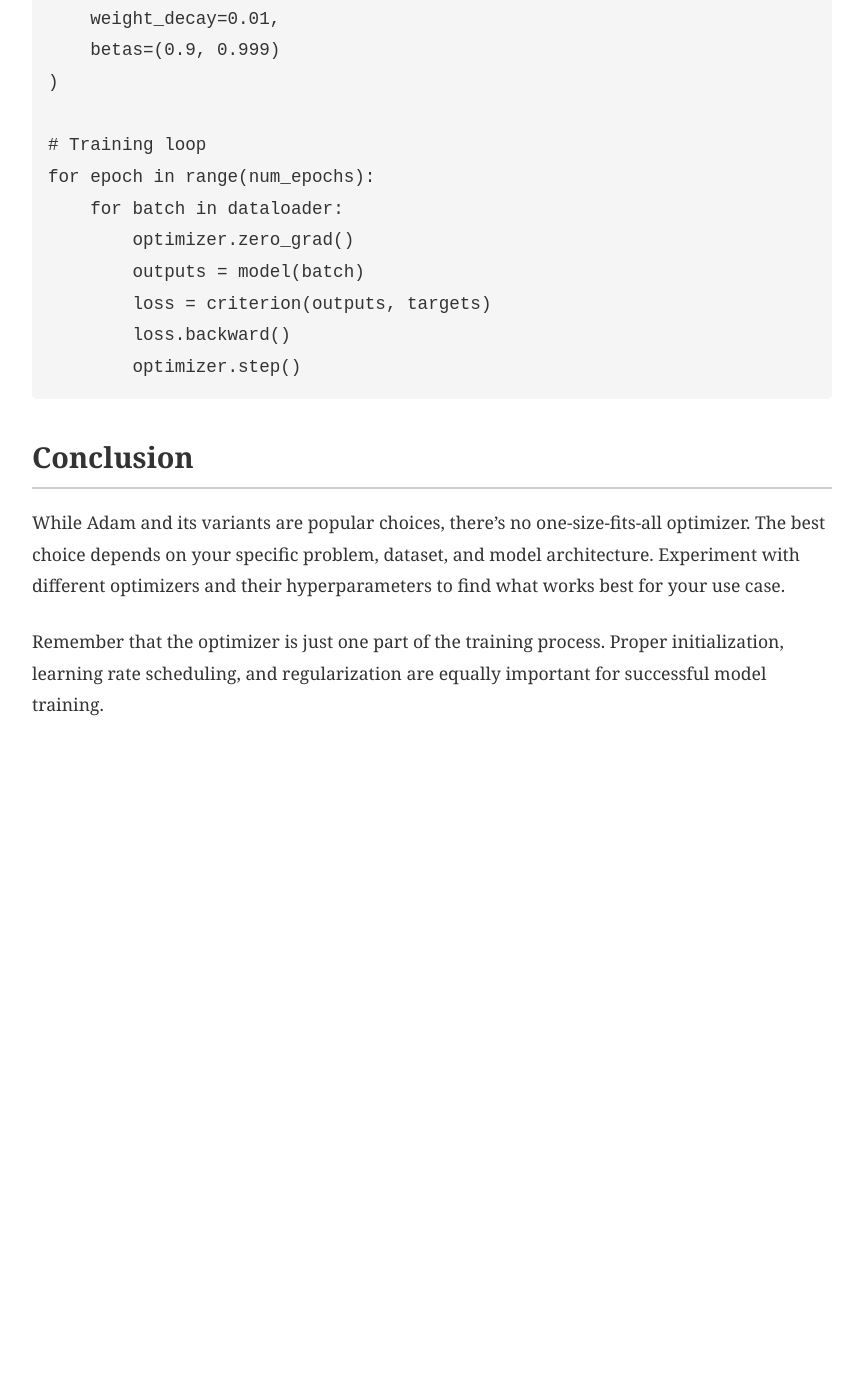
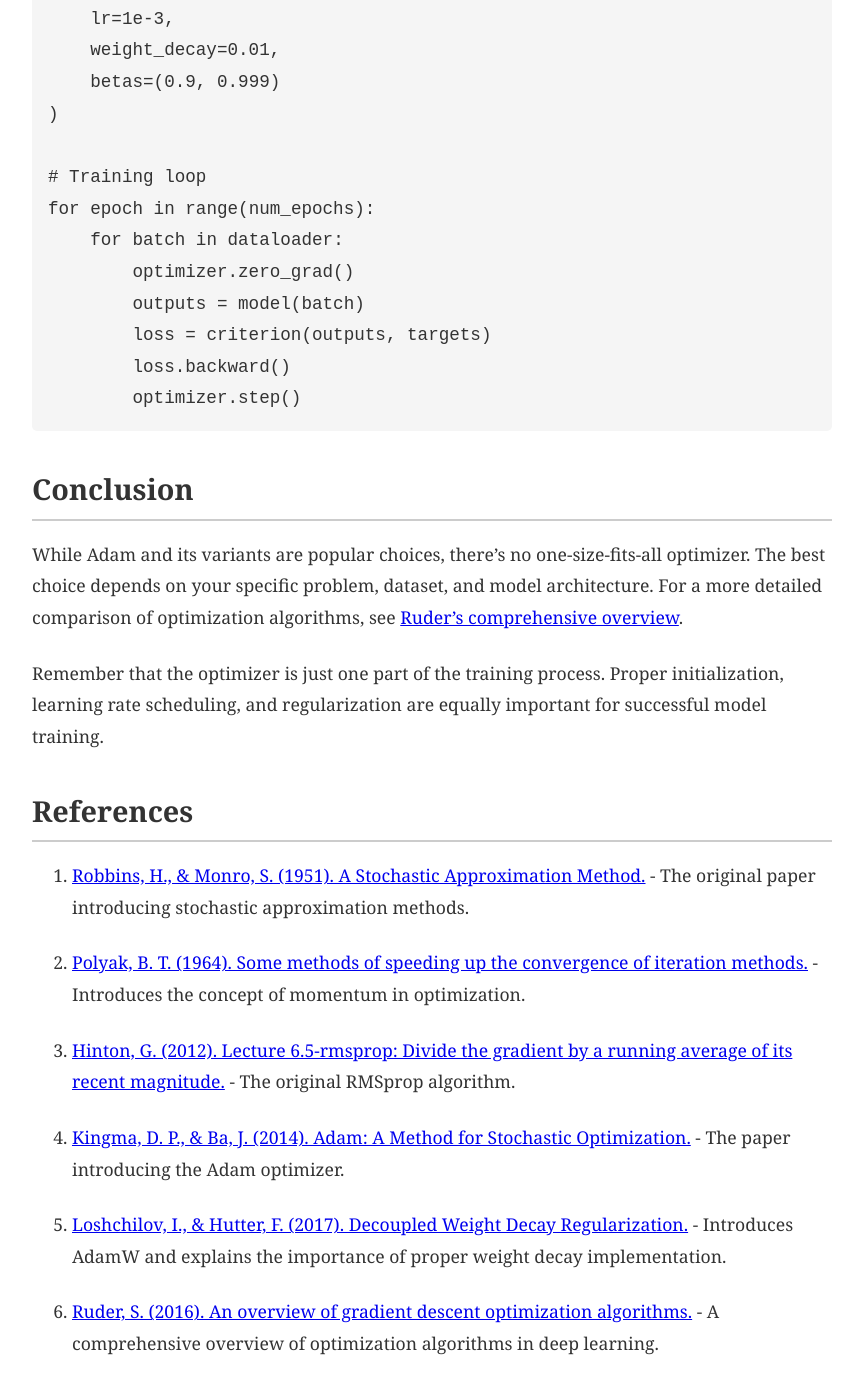
Before and after one commit to hamishhuggard/models-and-marginalia, a Jekyll site: the page built from docs/_posts/2024-05-20-optimizers.md, in a window 1280 px wide and 1400 px high, scrolled down 4676 px. Shown: the top 1394 px of the window, without its empty margins (208-1071 px from the left). Built offline with Jekyll 4.4.1, drawn with Linux system fonts in a browser that asks for light colours; before the commit the page ends 5437 px from its top, so only the background shows below that; some of the changed text lies outside the part shown.

Commit message:
Add references to papers in optimizer post

````diff
--- a/docs/_posts/2024-05-20-optimizers.md
+++ b/docs/_posts/2024-05-20-optimizers.md
@@ -8,7 +8,7 @@ description: "A comprehensive guide to optimization algorithms in deep learning,
 
 # Optimizers in Deep Learning
 
-Optimization algorithms are the engines that drive the training of neural networks. They determine how the model's parameters are updated to minimize the loss function. In this post, we'll explore the most important optimizers used in deep learning today.
+Optimization algorithms are the engines that drive the training of neural networks. They determine how the model's parameters are updated to minimize the loss function. In this post, we'll explore the most important optimizers used in deep learning today, from the foundational [stochastic approximation methods](https://projecteuclid.org/journals/annals-of-mathematical-statistics/volume-22/issue-3/A-Stochastic-Approximation-Method/10.1214/aoms/1177729586.full) to modern adaptive optimizers.
 
 ## Table of Contents
 
@@ -37,7 +37,7 @@ While simple, vanilla SGD has several limitations:
 
 ## Momentum
 
-Momentum helps SGD overcome local minima by adding a velocity term:
+[Momentum](https://link.springer.com/article/10.1007/BF01086565) helps SGD overcome local minima by adding a velocity term:
 
 ```python
 velocity = momentum * velocity - learning_rate * gradient
@@ -51,7 +51,7 @@ This helps the optimizer:
 
 ## RMSprop
 
-RMSprop adapts the learning rate for each parameter by dividing the gradient by a running average of its magnitude:
+[RMSprop](https://www.cs.toronto.edu/~tijmen/csc321/slides/lecture_slides_lec6.pdf) adapts the learning rate for each parameter by dividing the gradient by a running average of its magnitude:
 
 ```python
 cache = decay_rate * cache + (1 - decay_rate) * gradient**2
@@ -65,7 +65,7 @@ Key benefits:
 
 ## Adam (Adaptive Moment Estimation)
 
-Adam combines the benefits of momentum and RMSprop:
+[Adam](https://arxiv.org/abs/1412.6980) combines the benefits of momentum and RMSprop:
 
 ```python
 m = beta1 * m + (1 - beta1) * gradient
@@ -83,7 +83,7 @@ Adam's advantages:
 
 ## AdamW
 
-AdamW is a variant of Adam that implements weight decay correctly:
+[AdamW](https://arxiv.org/abs/1711.05101) is a variant of Adam that implements weight decay correctly:
 
 ```python
 w = w - learning_rate * (m_hat / (sqrt(v_hat) + epsilon) + weight_decay * w)
@@ -160,6 +160,20 @@ for epoch in range(num_epochs):
 
 ## Conclusion
 
-While Adam and its variants are popular choices, there's no one-size-fits-all optimizer. The best choice depends on your specific problem, dataset, and model architecture. Experiment with different optimizers and their hyperparameters to find what works best for your use case.
+While Adam and its variants are popular choices, there's no one-size-fits-all optimizer. The best choice depends on your specific problem, dataset, and model architecture. For a more detailed comparison of optimization algorithms, see [Ruder's comprehensive overview](https://arxiv.org/abs/1609.04747).
 
 Remember that the optimizer is just one part of the training process. Proper initialization, learning rate scheduling, and regularization are equally important for successful model training.
+
+## References
+
+1. [Robbins, H., & Monro, S. (1951). A Stochastic Approximation Method.](https://projecteuclid.org/journals/annals-of-mathematical-statistics/volume-22/issue-3/A-Stochastic-Approximation-Method/10.1214/aoms/1177729586.full) - The original paper introducing stochastic approximation methods.
+
+2. [Polyak, B. T. (1964). Some methods of speeding up the convergence of iteration methods.](https://link.springer.com/article/10.1007/BF01086565) - Introduces the concept of momentum in optimization.
+
+3. [Hinton, G. (2012). Lecture 6.5-rmsprop: Divide the gradient by a running average of its recent magnitude.](https://www.cs.toronto.edu/~tijmen/csc321/slides/lecture_slides_lec6.pdf) - The original RMSprop algorithm.
+
+4. [Kingma, D. P., & Ba, J. (2014). Adam: A Method for Stochastic Optimization.](https://arxiv.org/abs/1412.6980) - The paper introducing the Adam optimizer.
+
+5. [Loshchilov, I., & Hutter, F. (2017). Decoupled Weight Decay Regularization.](https://arxiv.org/abs/1711.05101) - Introduces AdamW and explains the importance of proper weight decay implementation.
+
+6. [Ruder, S. (2016). An overview of gradient descent optimization algorithms.](https://arxiv.org/abs/1609.04747) - A comprehensive overview of optimization algorithms in deep learning.
````
